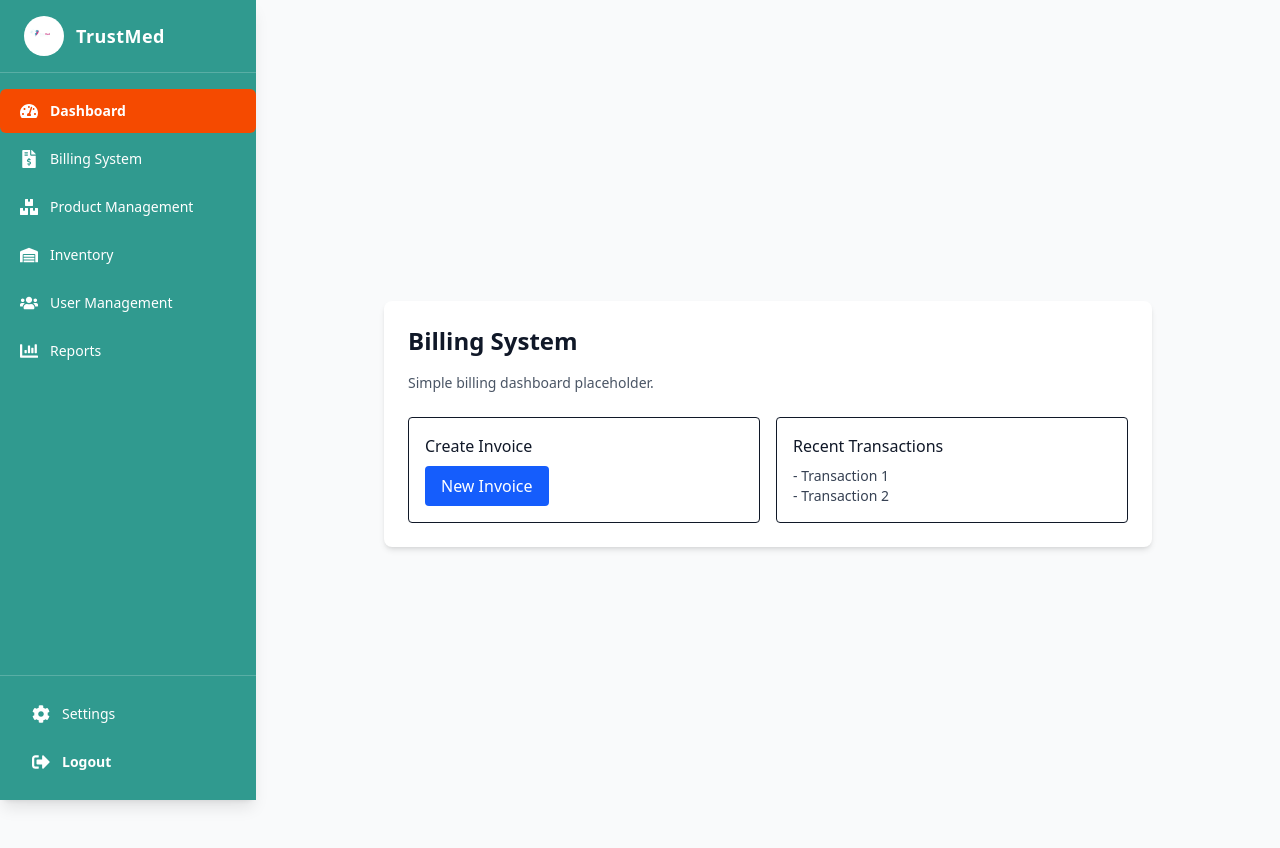
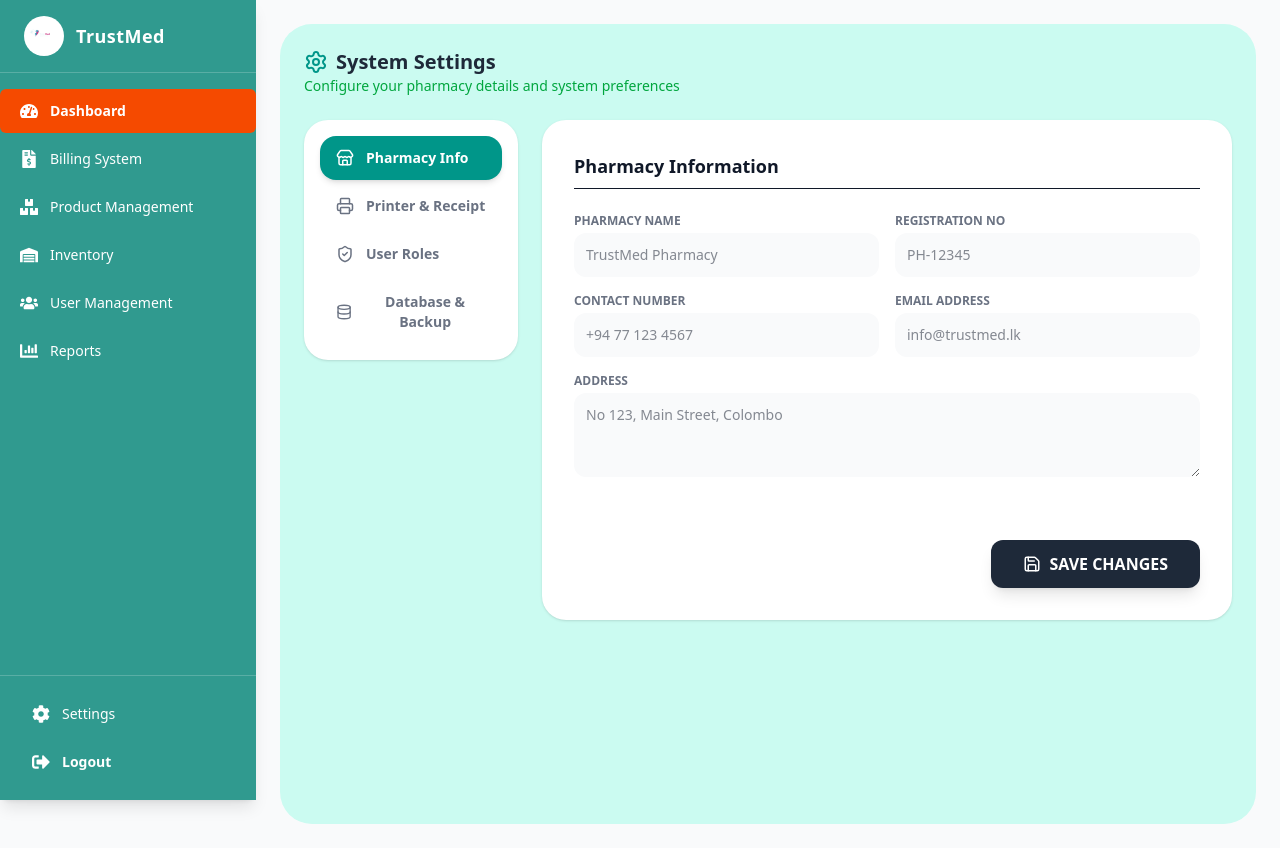
Before and after one commit to supunyasanthaofficial/Pharmacy-management-system, a React (Vite) app: page /settings in a window 1280 px wide. Built offline with nearby package versions, Linux system fonts and the light colour scheme.

Commit message:
change searchbar background color

```diff
--- a/src/pages/Settings.jsx
+++ b/src/pages/Settings.jsx
@@ -1,33 +1,155 @@
-import React from "react";
+import React, { useState } from "react";
+import {
+  Settings,
+  Store,
+  Printer,
+  ShieldCheck,
+  Bell,
+  User,
+  Save,
+  Globe,
+  Database
+} from "lucide-react";
 
-const Settings = () => {
+export default function SettingsPage() {
+  const [activeTab, setActiveTab] = useState("general");
+
   return (
-    <div className="min-h-screen flex items-center justify-center bg-gray-50 p-6">
-      <div className="w-full max-w-3xl bg-white shadow-md rounded-lg p-6">
-        <h1 className="text-2xl font-semibold mb-4">Billing System</h1>
-        <p className="text-sm text-gray-600 mb-6">
-          Simple billing dashboard placeholder.
-        </p>
+    <div className="min-h-screen rounded-4xl bg-teal-100 p-6">
+      {/* Header */}
+      <div className="mb-6">
+        <h1 className="text-xl font-bold text-gray-800 flex items-center gap-2">
+          <Settings size={24} className="text-teal-600" /> System Settings
+        </h1>
+        <p className="text-sm text-green-600">Configure your pharmacy details and system preferences</p>
+      </div>
 
-        <div className="grid grid-cols-1 md:grid-cols-2 gap-4">
-          <div className="p-4 border rounded">
-            <h2 className="font-medium">Create Invoice</h2>
-            <button className="mt-2 px-4 py-2 bg-blue-600 text-white rounded">
-              New Invoice
-            </button>
-          </div>
+      <div className="grid grid-cols-1 lg:grid-cols-4 gap-6">
+        {/* Left Sidebar Menu */}
+        <div className="bg-white rounded-3xl p-4 shadow-sm h-fit">
+          <nav className="space-y-1">
+            <TabButton
+              active={activeTab === "general"}
+              onClick={() => setActiveTab("general")}
+              icon={<Store size={18} />}
+              label="Pharmacy Info"
+            />
+            <TabButton
+              active={activeTab === "printer"}
+              onClick={() => setActiveTab("printer")}
+              icon={<Printer size={18} />}
+              label="Printer & Receipt"
+            />
+            <TabButton
+              active={activeTab === "security"}
+              onClick={() => setActiveTab("security")}
+              icon={<ShieldCheck size={18} />}
+              label="User Roles"
+            />
+            <TabButton
+              active={activeTab === "backup"}
+              onClick={() => setActiveTab("backup")}
+              icon={<Database size={18} />}
+              label="Database & Backup"
+            />
+          </nav>
+        </div>
 
-          <div className="p-4 border rounded">
-            <h2 className="font-medium">Recent Transactions</h2>
-            <ul className="mt-2 text-sm text-gray-700">
-              <li>- Transaction 1</li>
-              <li>- Transaction 2</li>
-            </ul>
+        {/* Right Content Area */}
+        <div className="lg:col-span-3">
+          <div className="bg-white rounded-3xl p-8 shadow-sm min-h-[500px] flex flex-col">
+
+            {activeTab === "general" && (
+              <div className="space-y-6 animate-in fade-in duration-300">
+                <h3 className="text-lg font-bold border-b pb-2">Pharmacy Information</h3>
+                <div className="grid grid-cols-1 md:grid-cols-2 gap-4">
+                  <InputGroup label="Pharmacy Name" placeholder="TrustMed Pharmacy" />
+                  <InputGroup label="Registration No" placeholder="PH-12345" />
+                  <InputGroup label="Contact Number" placeholder="+94 77 123 4567" />
+                  <InputGroup label="Email Address" placeholder="info@trustmed.lk" />
+                  <div className="md:col-span-2">
+                    <label className="block text-xs font-bold text-gray-500 uppercase mb-1">Address</label>
+                    <textarea className="w-full p-3 bg-gray-50 border-none rounded-xl text-sm outline-none focus:ring-1 focus:ring-teal-500" rows="3" placeholder="No 123, Main Street, Colombo"></textarea>
+                  </div>
+                </div>
+              </div>
+            )}
+
+            {activeTab === "printer" && (
+              <div className="space-y-6 animate-in fade-in duration-300">
+                <h3 className="text-lg font-bold border-b pb-2">Printer & Receipt Settings</h3>
+                <div className="space-y-4">
+                  <div className="flex items-center justify-between p-4 bg-gray-50 rounded-2xl">
+                    <div>
+                      <p className="font-bold text-sm">Thermal Printer (80mm)</p>
+                      <p className="text-xs text-gray-400">Status: Connected</p>
+                    </div>
+                    <button className="text-xs font-bold text-teal-600 bg-teal-100 px-3 py-1 rounded-lg">TEST PRINT</button>
+                  </div>
+                  <InputGroup label="Receipt Header Text" placeholder="Thank you for shopping with us!" />
+                  <div className="flex items-center gap-2">
+                    <input type="checkbox" id="showLogo" className="accent-teal-600" />
+                    <label htmlFor="showLogo" className="text-sm font-medium">Show Pharmacy Logo on Receipt</label>
+                  </div>
+                </div>
+              </div>
+            )}
+
+            {activeTab === "security" && (
+              <div className="space-y-4 animate-in fade-in duration-300">
+                <h3 className="text-lg font-bold border-b pb-2">User Access Control</h3>
+                <p className="text-sm text-gray-500">Manage who can access the billing and inventory sections.</p>
+                <div className="border rounded-2xl overflow-hidden">
+                  <table className="w-full text-sm">
+                    <thead className="bg-gray-50">
+                      <tr>
+                        <th className="p-3 text-left">Role</th>
+                        <th className="p-3">Billing</th>
+                        <th className="p-3">Inventory</th>
+                        <th className="p-3">Reports</th>
+                      </tr>
+                    </thead>
+                    <tbody className="text-center divide-y">
+                      <tr><td className="p-3 text-left font-bold">Admin</td><td>✅</td><td>✅</td><td>✅</td></tr>
+                      <tr><td className="p-3 text-left font-bold">Cashier</td><td>✅</td><td>❌</td><td>❌</td></tr>
+                    </tbody>
+                  </table>
+                </div>
+              </div>
+            )}
+
+            {/* Save Button Container */}
+            <div className="mt-auto pt-6 flex justify-end">
+              <button className="flex items-center gap-2 bg-gray-800 text-white px-8 py-3 rounded-xl font-bold hover:bg-black transition-all shadow-lg">
+                <Save size={18} /> SAVE CHANGES
+              </button>
+            </div>
           </div>
         </div>
       </div>
     </div>
   );
-};
+}
 
-export default Settings;
+// Sub-components for cleaner code
+const TabButton = ({ active, onClick, icon, label }) => (
+  <button
+    onClick={onClick}
+    className={`w-full flex items-center gap-3 px-4 py-3 rounded-2xl text-sm font-bold transition-all ${
+      active ? "bg-teal-600 text-white shadow-md" : "text-gray-500 hover:bg-teal-50"
+    }`}
+  >
+    {icon} {label}
+  </button>
+);
+
+const InputGroup = ({ label, placeholder }) => (
+  <div>
+    <label className="block text-xs font-bold text-gray-500 uppercase mb-1">{label}</label>
+    <input
+      type="text"
+      placeholder={placeholder}
+      className="w-full p-3 bg-gray-50 border-none rounded-xl text-sm outline-none focus:ring-1 focus:ring-teal-500"
+    />
+  </div>
+);
```
